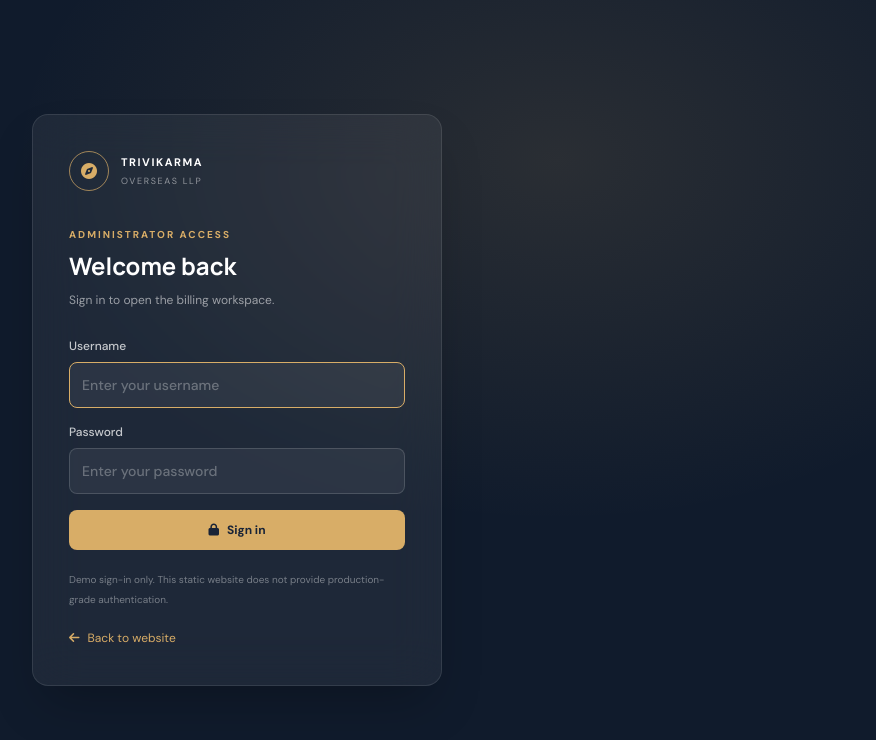
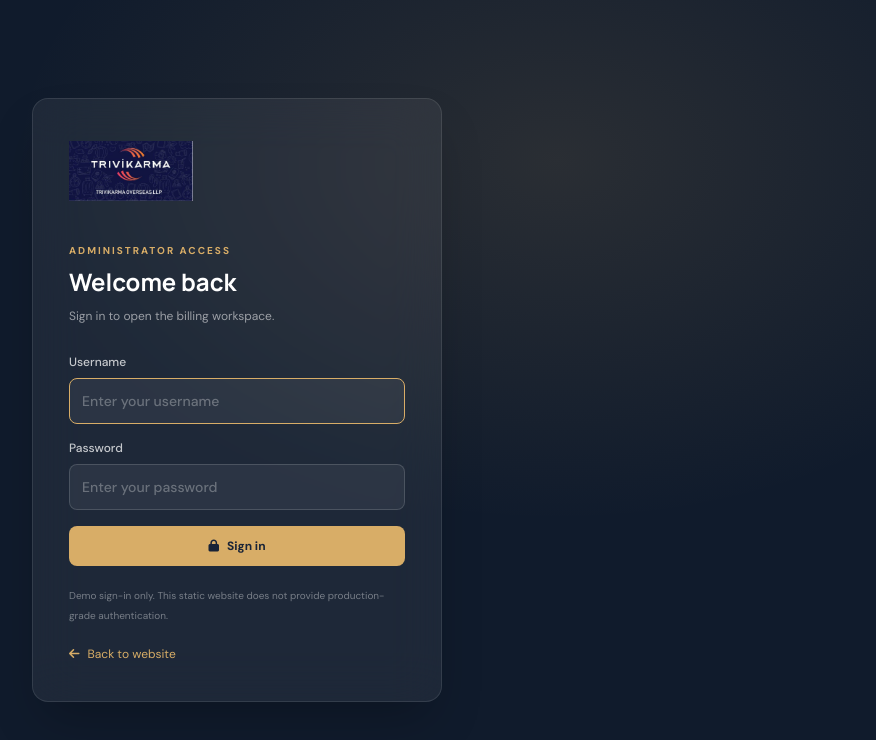
Before and after one commit to rvafflatus/trivikarma, a plain HTML site: page admin.html in a window 1280 px wide. Shown: the whole page, without its empty margins (403-1279 px from the left). Drawn offline with nearby package versions, Linux system fonts and the light colour scheme.

Commit message:
good now

```diff
--- a/admin.html
+++ b/admin.html
@@ -49,7 +49,7 @@
 <body class="min-h-screen">
   <section id="loginOverlay" class="fixed inset-0 z-[100] flex min-h-screen items-center justify-center px-5 py-10" role="dialog" aria-modal="true" aria-labelledby="loginTitle">
     <div class="w-full max-w-[410px] rounded-2xl border border-white/10 bg-white/[.06] p-7 text-white shadow-2xl backdrop-blur-xl sm:p-9">
-      <a href="index.html" class="mb-9 inline-flex items-center gap-3"><span class="flex h-10 w-10 items-center justify-center rounded-full border border-[#d8ad67]/70 text-[#d8ad67]"><i class="fa-solid fa-compass"></i></span><span><strong class="block text-[11px] tracking-[.14em]">TRIVIKARMA</strong><small class="mt-1 block text-[9px] tracking-[.18em] text-white/50">OVERSEAS LLP</small></span></a>
+      <a href="index.html" class="mb-9 inline-flex items-center"><img src="logo.png" alt="Trivikarma Overseas LLP" class="h-[72px] w-[124px] rounded-md object-contain"></a>
       <p class="text-[10px] font-bold uppercase tracking-[.2em] text-[#d8ad67]">Administrator access</p>
       <h1 id="loginTitle" class="display mt-2 text-2xl font-bold">Welcome back</h1>
       <p class="mt-2 text-xs leading-5 text-white/55">Sign in to open the billing workspace.</p>
@@ -66,7 +66,7 @@
   <div id="sidebarShade" class="fixed inset-0 z-30 hidden bg-slate-950/40 md:hidden"></div>
   <aside id="sidebar" inert aria-hidden="true" class="fixed inset-y-0 left-0 z-40 flex w-[250px] flex-col bg-[#101b2c] px-4 py-5 text-white">
     <div class="flex items-center justify-between px-2">
-      <a href="index.html" class="flex items-center gap-3"><span class="flex h-10 w-10 items-center justify-center rounded-full border border-[#d8ad67]/70 text-[#d8ad67]"><i class="fa-solid fa-compass"></i></span><span><strong class="block text-[11px] tracking-[.14em]">TRIVIKARMA</strong><small class="mt-1 block text-[9px] tracking-[.18em] text-white/50">OVERSEAS LLP</small></span></a>
+      <a href="index.html" class="flex items-center"><img src="logo.png" alt="Trivikarma Overseas LLP" class="h-[68px] w-[118px] rounded-md object-contain"></a>
       <button id="closeSidebar" class="text-white/50 md:hidden" aria-label="Close menu"><i class="fa-solid fa-xmark"></i></button>
     </div>
     <p class="mb-3 mt-10 px-3 text-[9px] font-bold uppercase tracking-[.22em] text-white/35">Workspace</p>
```
Also changed, not shown: index.html (+1 -2 lines), logo.png (added).
